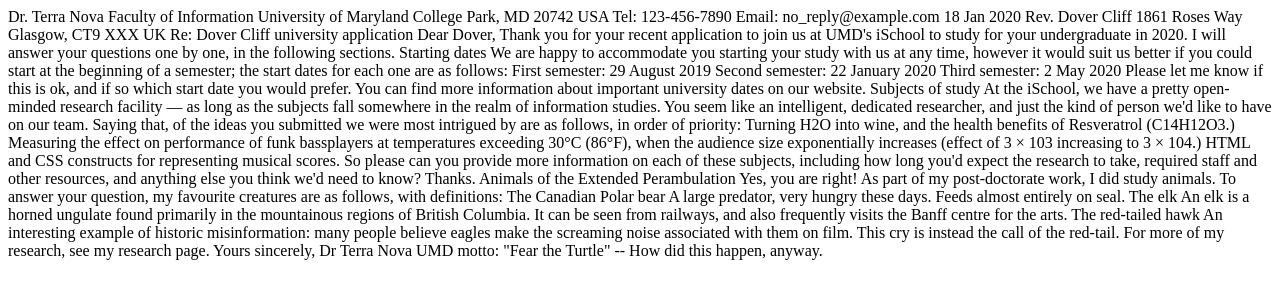
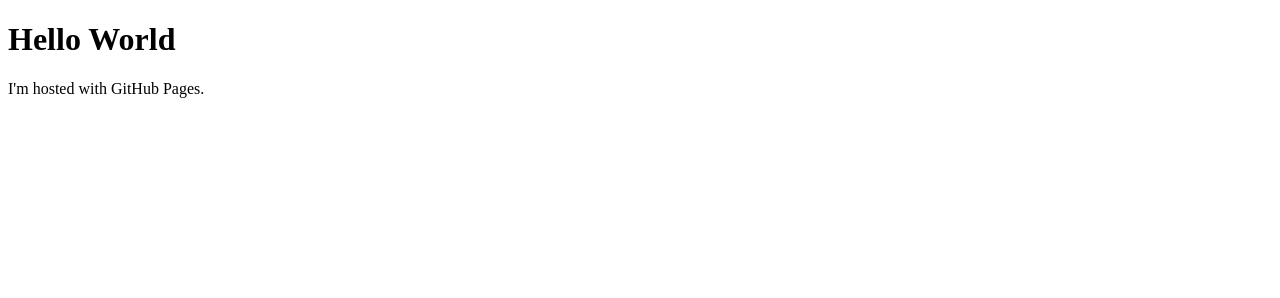
Before and after one commit to cdeleon20/cdeleon20.github.io, a plain HTML site: page index.html in a window 1280 px wide. Drawn offline with Linux system fonts and the light colour scheme.

Commit message:
Update index.html

```diff
--- a/index.html
+++ b/index.html
@@ -1,69 +1,7 @@
 <!DOCTYPE html>
 <html>
-    <head>
-Dr. Terra Nova
-Faculty of Information
-University of Maryland
-College Park, MD
-20742
-USA
-Tel: 123-456-7890
-Email: no_reply@example.com
-18 Jan 2020
-    </head>
     <body>
-Rev. Dover Cliff
-1861 Roses Way
-Glasgow, CT9 XXX
-UK
-
-
-Re: Dover Cliff university application
-
-Dear Dover,
-
-Thank you for your recent application to join us at UMD's iSchool to study for your undergraduate in 2020. I will answer your questions one by one, in the following sections.
-
-Starting dates
-
-We are happy to accommodate you starting your study with us at any time, however it would suit us better if you could start at the beginning of a semester; the start dates for each one are as follows:
-
-First semester: 29 August 2019
-Second semester: 22 January 2020
-Third semester: 2 May 2020
-
-Please let me know if this is ok, and if so which start date you would prefer.
-
-You can find more information about important university dates on our website.
-
-
-Subjects of study
-
-At the iSchool, we have a pretty open-minded research facility — as long as the subjects fall somewhere in the realm of information studies. You seem like an intelligent, dedicated researcher, and just the kind of person we'd like to have on our team. Saying that, of the ideas you submitted we were most intrigued by are as follows, in order of priority:
-
-Turning H2O into wine, and the health benefits of Resveratrol (C14H12O3.)
-Measuring the effect on performance of funk bassplayers at temperatures exceeding 30°C (86°F), when the audience size exponentially increases (effect of 3 × 103 increasing to 3 × 104.)
-HTML and CSS constructs for representing musical scores.
-
-So please can you provide more information on each of these subjects, including how long you'd expect the research to take, required staff and other resources, and anything else you think we'd need to know? Thanks.
-
-
-Animals of the Extended Perambulation
-
-Yes, you are right! As part of my post-doctorate work, I did study animals. To answer your question, my favourite creatures are as follows, with definitions:
-
-The Canadian Polar bear
-A large predator, very hungry these days. Feeds almost entirely on seal.
-The elk
-An elk is a horned ungulate found primarily in the mountainous regions of British Columbia. It can be seen from railways, and also frequently visits the Banff centre for the arts.
-The red-tailed hawk
-An interesting example of historic misinformation: many people believe eagles make the screaming noise associated with them on film. This cry is instead the call of the red-tail.
-
-For more of my research, see my research page.
-
-Yours sincerely,
-Dr Terra Nova
-
-UMD motto: "Fear the Turtle" -- How did this happen, anyway.
+<h1>Hello World</h1>
+<p>I'm hosted with GitHub Pages.</p>
     </body>
 </html>
```
